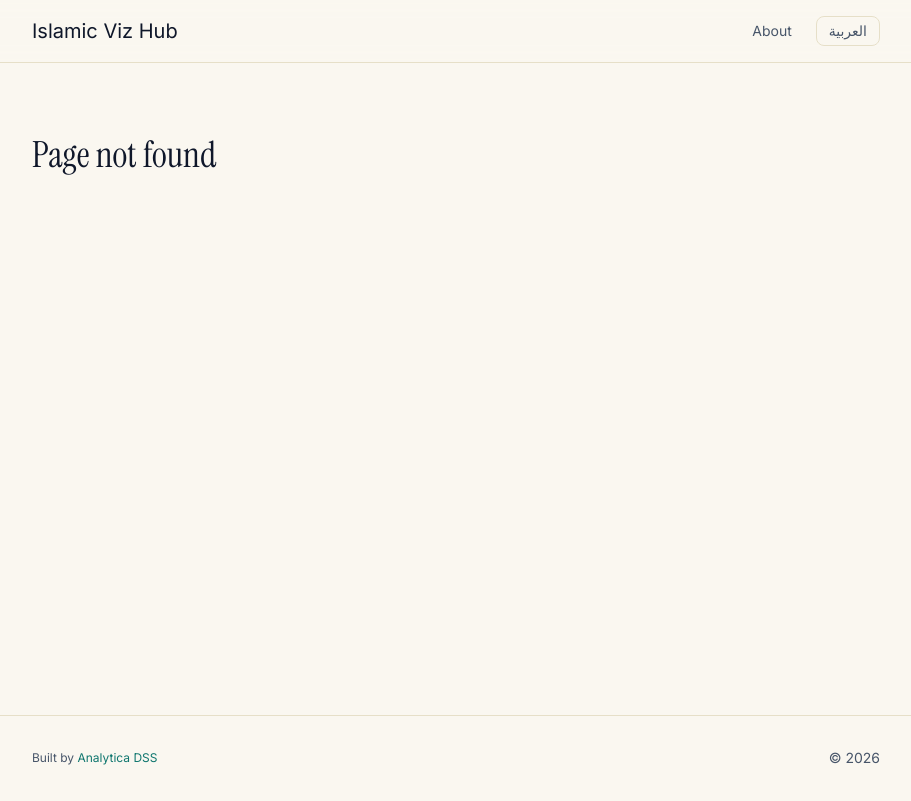
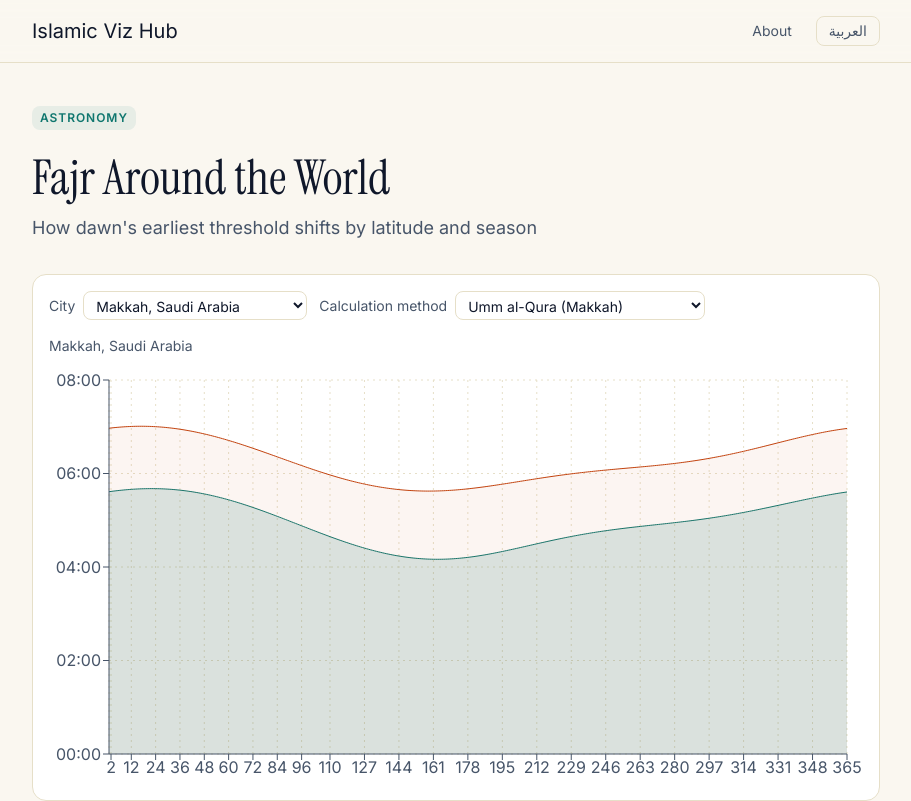
Before and after one commit to aousabdo/islamic-viz, a React (Vite) app: page /en/v/fajr-globe in a window 1280 px wide. Before the commit this address had no page. Shown: the top 801 px of the page, without its empty margins (184-1095 px from the left). Built offline with nearby package versions, Linux system fonts and the light colour scheme; a web font is replaced by a local one.

Commit message:
feat(viz): Fajr Globe — ported from legacy with bilingual content

```diff
--- a/package.json
+++ b/package.json
@@ -25,7 +25,8 @@
     "lucide-react": "^1.8.0",
     "react": "^19.2.5",
     "react-dom": "^19.2.5",
-    "react-router-dom": "^6.30.3"
+    "react-router-dom": "^6.30.3",
+    "recharts": "^3.8.1"
   },
   "devDependencies": {
     "@testing-library/jest-dom": "^6.9.1",
--- a/src/data/visualizations.ts
+++ b/src/data/visualizations.ts
@@ -1,4 +1,5 @@
 import type { ComponentType } from 'react';
+import FajrGlobe from '../viz/fajr-globe/FajrGlobe';
 
 export type VizSlug = 'fajr-globe' | 'fasting-hours' | 'hijri-drift' | 'sun-path-asr' | 'qibla-great-circle';
 
@@ -10,7 +11,7 @@ export type VizConfig = {
 
 // Populated as each viz lands (Tasks 16-20).
 export const VISUALIZATIONS: Record<VizSlug, VizConfig | null> = {
-  'fajr-globe': null,
+  'fajr-globe': { slug: 'fajr-globe', tag: 'astronomy', Chart: FajrGlobe },
   'fasting-hours': null,
   'hijri-drift': null,
   'sun-path-asr': null,
--- /dev/null
+++ b/src/viz/fajr-globe/FajrGlobe.tsx
@@ -0,0 +1,93 @@
+import { useMemo, useState } from 'react';
+import { AreaChart, Area, XAxis, YAxis, CartesianGrid, Tooltip, ResponsiveContainer } from 'recharts';
+import { CITIES } from '../../data/cities';
+import { CALC_METHODS, getMethod } from '../../data/calc-methods';
+import { sunriseSunset, fajrTime, hoursToHHMM } from '../../lib/solar';
+import { isDST } from '../../lib/dst';
+import { useLang } from '../../i18n/useLang';
+import contentEn from './content.en.json';
+import contentAr from './content.ar.json';
+
+export default function FajrGlobe() {
+  const { lang } = useLang();
+  const dict = lang === 'ar' ? contentAr : contentEn;
+  const [cityIdx, setCityIdx] = useState(() => {
+    const i = CITIES.findIndex((c) => c.name.startsWith('Makkah'));
+    return i >= 0 ? i : 0;
+  });
+  const [methodId, setMethodId] = useState('umm');
+  const city = CITIES[cityIdx];
+  const method = getMethod(methodId);
+
+  const data = useMemo(() => {
+    const out: Array<{ day: number; fajr: number; sunrise: number }> = [];
+    for (let n = 1; n <= 365; n++) {
+      const d = new Date(Date.UTC(2025, 0, n));
+      const dstOffset = isDST(city.dstType, d) ? 1 : 0;
+      const loc = { lat: city.lat, lng: city.lng, tz: city.tz + dstOffset };
+      const { sunrise } = sunriseSunset(loc, d);
+      const fajr = fajrTime(loc, d, method.fajrAngle);
+      out.push({ day: n, fajr, sunrise });
+    }
+    return out;
+  }, [city, method]);
+
+  const cityLabel = lang === 'ar' && city.nameAr ? city.nameAr : city.name;
+
+  return (
+    <div>
+      <div className="flex flex-wrap gap-3 mb-4 text-sm">
+        <label className="flex items-center gap-2">
+          <span className="text-ink-dim">{dict.controls.city}</span>
+          <select
+            value={cityIdx}
+            onChange={(e) => setCityIdx(parseInt(e.target.value, 10))}
+            className="border border-rule rounded-lg px-2 py-1 bg-surface"
+          >
+            {CITIES.map((c, i) => <option key={c.name} value={i}>{c.name}</option>)}
+          </select>
+        </label>
+        <label className="flex items-center gap-2">
+          <span className="text-ink-dim">{dict.controls.method}</span>
+          <select
+            value={methodId}
+            onChange={(e) => setMethodId(e.target.value)}
+            className="border border-rule rounded-lg px-2 py-1 bg-surface"
+          >
+            {CALC_METHODS.map((m) => (
+              <option key={m.id} value={m.id}>{lang === 'ar' ? m.labelAr : m.labelEn}</option>
+            ))}
+          </select>
+        </label>
+      </div>
+
+      <div className="text-sm text-ink-dim mb-2">{cityLabel}</div>
+
+      <div style={{ width: '100%', height: 420 }}>
+        <ResponsiveContainer>
+          <AreaChart data={data} margin={{ top: 16, right: 16, left: 0, bottom: 0 }}>
+            <CartesianGrid stroke="var(--rule)" strokeDasharray="2 4" />
+            <XAxis dataKey="day" stroke="var(--ink-dim)" />
+            <YAxis
+              domain={[0, 8]}
+              tickFormatter={(h: number) => {
+                const { hh, mm } = hoursToHHMM(h);
+                return `${hh}:${mm}`;
+              }}
+              stroke="var(--ink-dim)"
+            />
+            <Tooltip
+              formatter={(v) => {
+                const { hh, mm } = hoursToHHMM(Number(v));
+                return `${hh}:${mm}`;
+              }}
+              labelFormatter={(d) => `Day ${d}`}
+            />
+            <Area type="monotone" dataKey="fajr" stroke="var(--accent)" fill="var(--accent)" fillOpacity={0.15} />
+            <Area type="monotone" dataKey="sunrise" stroke="var(--chart-2)" fill="var(--chart-2)" fillOpacity={0.05} />
+          </AreaChart>
+        </ResponsiveContainer>
+      </div>
+    </div>
+  );
+}
--- /dev/null
+++ b/src/viz/fajr-globe/content.ar.json
@@ -0,0 +1,15 @@
+{
+  "title": "الفجر حول العالم",
+  "subtitle": "كيف تتغير عتبة الفجر بتغير خط العرض والفصل",
+  "tag": "astronomy",
+  "controls": { "city": "المدينة", "method": "طريقة الحساب" },
+  "explainer": [
+    { "type": "p", "text": "يُعرَّف وقت الفجر بانخفاض الشمس تحت الأفق بزاوية محددة، لا بساعة معينة من الليل. ومع ميل الأرض خلال السنة، تقع هذه العتبة عند ساعات متباينة حسب خط العرض. يتتبع الرسم أعلاه وقت الفجر (باللون الأخضر) والشروق (بالبرتقالي) لكل يوم من أيام السنة في المدينة التي تختارها." },
+    { "type": "p", "text": "يحكم المشهدَ نمطان: أولًا، كلما ابتعدنا عن خط الاستواء اتسع التذبذب السنوي — فأوسلو يتراوح فجرها أكثر من خمس ساعات بين يونيو وديسمبر، بينما تكاد سنغافورة لا تتحرك. ثانيًا، تضيق الفجوة بين الفجر والشروق صيفًا وتتسع شتاءً، فيبدو اتساع نافذة صلاة الفجر وتنفسها على مدار السنة." },
+    { "type": "p", "text": "تحدث طريقة الحساب فارقًا: أم القرى تستخدم زاوية 18.5° مُعايَرة لمكة، بينما تستخدم الـISNA زاوية 15°، ما يؤخر الفجر بشكل ملحوظ في شتاء نصف الكرة الشمالي. وتُفصِّل المنهجية أدناه معنى كل رقم." }
+  ],
+  "methodology": [
+    { "type": "p", "text": "يُحسب الميل الشمسي ومعادلة الزمن بتقريب سبنسر المعتمد في مرجعية NOAA. ويُحسب الفجر بزاوية الساعة الشمسية عند الارتفاع السالب المختار (مثلًا -18.5° لأم القرى). ويُطبَّق التوقيت الصيفي بقواعد إقليمية: الولايات المتحدة والاتحاد الأوروبي وفق تواريخهما المعتادة، ولا يُطبَّق على إيران بعد إلغائه عام 2022، ويُقرَّب الأردن وفلسطين إلى قواعد الاتحاد الأوروبي." },
+    { "type": "p", "text": "عند خطوط العرض العليا (فوق ~48°) في الصيف، قد لا ينتهي الشفق ليلًا فعليًا، فلا يُعرَّف الفجر حسابيًا. يحصر الرسم القيم بين 0 و8 ساعات، وتظهر الحالات القطبية المتطرفة كفراغات. وتُضيف جداول أم القرى وغيرها دقائق احتياط وتصحيحات ارتفاع لا نُدخلها هنا، فتُتوقَّع فروق بمقدار 5–10 دقائق مقارنةً بتلك الجداول." }
+  ]
+}
--- /dev/null
+++ b/src/viz/fajr-globe/content.en.json
@@ -0,0 +1,15 @@
+{
+  "title": "Fajr Around the World",
+  "subtitle": "How dawn's earliest threshold shifts by latitude and season",
+  "tag": "astronomy",
+  "controls": { "city": "City", "method": "Calculation method" },
+  "explainer": [
+    { "type": "p", "text": "Fajr is defined by a specific solar depression below the horizon — a threshold of the night sky's darkness, not clock time. As the Earth tilts through the year, this threshold lands at wildly different hours across latitudes. The chart above traces Fajr (teal) and sunrise (orange) through all 365 days of the Gregorian year for the city you select." },
+    { "type": "p", "text": "Two patterns dominate. First: the further you are from the equator, the larger the annual swing — Oslo's Fajr varies by more than five hours between June and December, while Singapore's barely moves. Second: the gap between Fajr and sunrise (the window in which Fajr prayer is valid) narrows in summer and widens in winter — a seasonal breathing that's hard to see from a single city's prayer timetable." },
+    { "type": "p", "text": "The calculation method you pick matters. Umm al-Qura uses an 18.5° Fajr angle calibrated for Makkah. ISNA uses 15°, which shifts Fajr noticeably later in the northern hemisphere's winter. The method disclosure below explains what each number means." }
+  ],
+  "methodology": [
+    { "type": "p", "text": "Solar declination and equation of time are computed with Spencer's approximation (published in NOAA's reference implementation). Fajr is computed as the solar hour angle at which the sun is at the chosen negative altitude (e.g., -18.5° for Umm al-Qura). DST is applied using per-region rules: US and EU follow their standard transition dates; Iran abolished DST in 2022 and is not adjusted; Jordan and Palestine approximate EU rules." },
+    { "type": "p", "text": "At high latitudes above ~48° in summer, twilight never fully ends and formulaic Fajr may not be defined. The chart clamps to 0–8 hours and uses NaN handling in the solar library — extreme polar cases render as gaps. Published prayer tables from Umm al-Qura and others apply additional ihtiyat (precautionary) minutes and elevation corrections we do not include; expect ~5–10 minute differences from those tables." }
+  ]
+}
```
Also changed, not shown: 1 other file (tests, documents, lock files or other folders).
